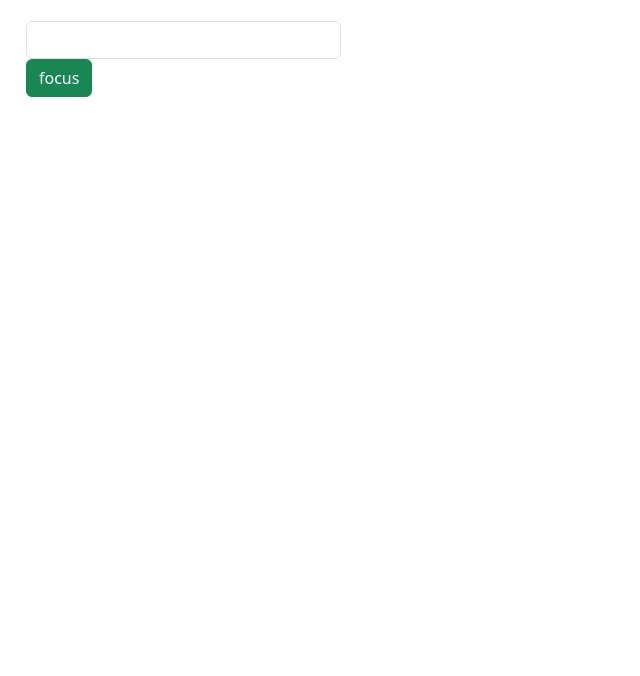
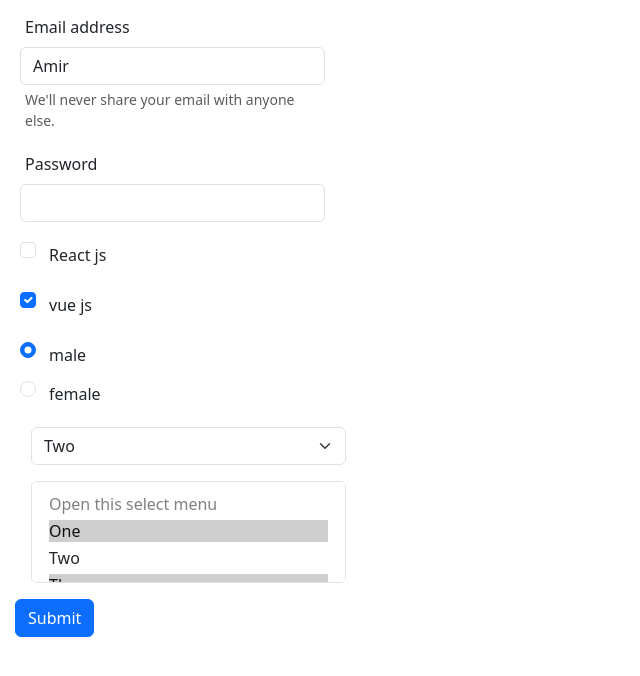
Before and after one commit to Amir-FF/vue-exercise, a Vue app: page / in a window 1280 px wide. Shown: the top 676 px of the page, without its empty margins (0-640 px from the left). Built offline with nearby package versions, Linux system fonts and the light colour scheme.

Commit message:
add form

```diff
--- a/src/App.vue
+++ b/src/App.vue
@@ -1,24 +1,129 @@
 <script setup>
-  import { computed, ref, watch } from "vue";
+  import { ref } from "vue";
 
-  const inputEl = ref(null);
-  const focusInput = () => {
-    inputEl.value.focus();
+  const inputTextValue = ref("Amir");
+  const inputPasswordValue = ref("");
+  const checkboxValue = ref(["vue js"]);
+  const radioValue = ref("male");
+  const selectBoxValue = ref("2");
+  const selectsBoxValue = ref(["1", "3"]);
+
+  const submitForm = () => {
+    console.log(
+      "text: ",
+      inputTextValue.value,
+      "\n",
+      "password: ",
+      inputPasswordValue.value,
+      "\n",
+      checkboxValue.value,
+      "\n",
+      radioValue.value,
+      "\n",
+      selectBoxValue.value,
+      "\n",
+      selectsBoxValue.value,
+    );
   };
 </script>
 
 <template>
-  <div class="m-3 w-25">
+  <form @submit.prevent="submitForm" class="w-25">
+    <div class="mb-3">
+      <label for="exampleInputEmail1" class="form-label">Email address</label>
       <input
-      ref="inputEl"
+        v-model.number="inputTextValue"
         type="text"
         class="form-control"
         id="exampleInputEmail1"
+        aria-describedby="emailHelp"
       />
-    <button @click="focusInput" type="button" class="btn btn-success">
-      focus
-    </button>
+      <div id="emailHelp" class="form-text">
+        We'll never share your email with anyone else.
       </div>
+    </div>
+
+    <div class="mb-3">
+      <label for="exampleInputPassword1" class="form-label">Password</label>
+      <input
+        v-model.trim="inputPasswordValue"
+        type="password"
+        class="form-control"
+        id="exampleInputPassword1"
+      />
+    </div>
+
+    <div class="mb-3 form-check">
+      <input
+        v-model="checkboxValue"
+        type="checkbox"
+        class="form-check-input"
+        value="React js"
+        id="exampleCheck1"
+      />
+      <label class="form-check-label" for="exampleCheck1">React js</label>
+    </div>
+
+    <div class="mb-3 form-check">
+      <input
+        v-model="checkboxValue"
+        type="checkbox"
+        class="form-check-input"
+        value="vue js"
+        id="exampleCheck1"
+      />
+      <label class="form-check-label" for="exampleCheck1">vue js</label>
+    </div>
+
+    <div class="form-check">
+      <input
+        v-model="radioValue"
+        value="male"
+        class="form-check-input"
+        type="radio"
+        name="radioDefault"
+        id="radioDefault1"
+      />
+      <label class="form-check-label" for="radioDefault1"> male </label>
+    </div>
+
+    <div class="form-check">
+      <input
+        v-model="radioValue"
+        value="female"
+        class="form-check-input"
+        type="radio"
+        name="radioDefault"
+        id="radioDefault2"
+      />
+      <label class="form-check-label" for="radioDefault2"> female </label>
+    </div>
+
+    <select
+      v-model="selectBoxValue"
+      class="form-select m-3"
+      aria-label="Default select example"
+    >
+      <option disabled value="">Open this select menu</option>
+      <option value="1">One</option>
+      <option value="2">Two</option>
+      <option value="3">Three</option>
+    </select>
+
+    <select
+      v-model="selectsBoxValue"
+      class="form-select m-3"
+      multiple
+      aria-label="Multiple select example"
+    >
+      <option disabled value="">Open this select menu</option>
+      <option value="1">One</option>
+      <option value="2">Two</option>
+      <option value="3">Three</option>
+    </select>
+
+    <button type="submit" class="btn btn-primary">Submit</button>
+  </form>
 </template>
 
 <style>
```
Lines whose indentation alone changed are shown as unchanged.
